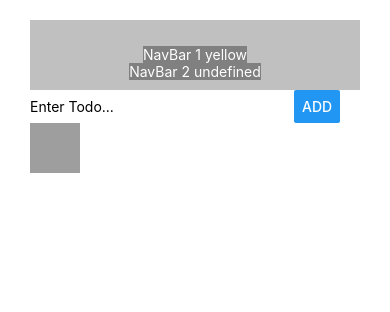
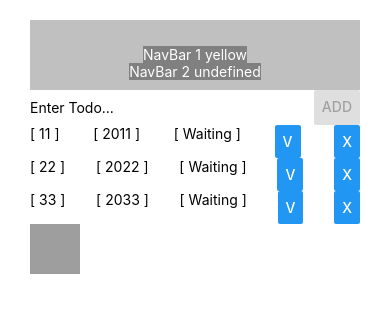
Before and after one commit to andypike7/react-native-sandbox, a React Native app: screen / in a window 390 px wide. Shown: the top 312 px of the page. Built offline with nearby package versions, Linux system fonts and the light colour scheme; grey boxes are pictures that could not be loaded.

Commit message:
Interactive add, Status and much more

```diff
--- a/src/AddItem.tsx
+++ b/src/AddItem.tsx
@@ -1,5 +1,5 @@
 import React, { useState } from 'react';
-import { View, StyleSheet, TextInput, Button } from 'react-native';
+import { View, StyleSheet, Text, TextInput, Button } from 'react-native';
 
 interface Props {
   onAdd: (name: string) => void,
@@ -26,6 +26,7 @@ export default function AddItem(props: Props) {
       />
       <Button
         title="Add"
+        disabled={value.trim() === ''}
         onPress={pressHandler}
       />
     </View>
@@ -34,9 +35,13 @@ export default function AddItem(props: Props) {
 
 const styles = StyleSheet.create({
   view: {
+    flex: 1,
     flexDirection: 'row',
+    justifyContent: 'space-between',
+    maxHeight: 35,
+    padding: '10px 0',
   },
   input: {
-    width: '80%',
+    width: 'calc(100% - 75px)',
   },
 });
--- a/src/App.tsx
+++ b/src/App.tsx
@@ -2,7 +2,7 @@ import React, { useState } from 'react';
 // import { StyleSheet, Text, View, FlatList, Image } from 'react-native';
 import { StyleSheet, Text, View, /*FlatList,*/ Image } from 'react-native';
 // import { TextInput } from 'react-native-gesture-handler';
-import axios from 'axios';
+// import axios from 'axios';
 import NavBar from './NavBar';
 import AddItem from './AddItem';
 import Item from './Item';
@@ -10,13 +10,20 @@ import Item from './Item';
 interface Todo {
   id: number,
   title: string,
+  state?: false | true, // false, true
 }
 
 export default function App() {
-  const [todos, setTodos] = useState<Todo[]>([]);
+  const [todos, setTodos] = useState<Todo[]>(
+    [
+      { id: 11, title: '2011' },
+      { id: 22, title: '2022' },
+      { id: 33, title: '2033' },
+    ]
+  );
 
   const addTodo = (title: string) => {
-    setTodos((state: any) => {
+    setTodos((state: Todo[]) => {
       return [
         ...state,
         {
@@ -27,12 +34,29 @@ export default function App() {
     });
   };
 
+  function findById(state: Todo[], id: number): number {
+    return state.findIndex((todo: Todo) => todo.id === id);
+  }
+
+  const doneTodo = (id: number) => {
+    setTodos((state: Todo[]) => {
+      let todoIndex = findById(state, id);
+
+      let newState = [...state];
+      newState[todoIndex].state = true;
+
+      return newState;
+    });
+  };
+
   const removeTodo = (id: number) => {
-    setTodos((state: any) => {
-      let foundTodo = state.find((todo: Todo) => todo.id === id);
-      console.log(`*** foundTodo:`, foundTodo);
+    setTodos((state: Todo[]) => {
+      let todoIndex = findById(state, id);
 
-      return state.splice(foundTodo.id, 1);
+      let newState = state.concat();
+      newState.splice(todoIndex, 1);
+
+      return newState;
     });
   };
 
@@ -47,6 +71,8 @@ export default function App() {
                 id={todo.id}
                 title={todo.title}
                 key={todo.id.toString()}
+                state={todo.state}
+                done={doneTodo}
                 remove={removeTodo}
               />
             );
--- a/src/Item.tsx
+++ b/src/Item.tsx
@@ -1,23 +1,36 @@
 import React from 'react';
-import { Button, Text } from 'react-native';
+import { Button, Text, View, StyleSheet } from 'react-native';
 
 interface ItemProps {
   id: number,
   title: string,
+  state?: false | true, // false, true
   remove: (id: number) => void,
+  done: (id: number) => void,
 }
 
 export default function Item(props: ItemProps) {
+  return (
+    <View style={styles.line}>
+      <Text>[ {props.id} ]</Text>
+      <Text>[ {props.title} ]</Text>
+      <Text>[ {props.state === true ? 'Done' : 'Waiting'} ]</Text>
+      <Button
+        title="V"
+        onPress={() => props.done(props.id)}
+      />
+      <Button
+        title="X"
+        onPress={() => props.remove(props.id)}
+      />
+    </View>
+  );
+}
 
-  function removeItem() {
-    props.remove(props.id)
+const styles = StyleSheet.create({
+  line: {
+    flex: 1,
+    flexDirection: 'row',
+    justifyContent: 'space-between',
   }
-
-  return <Text>
-    [ {props.title} / {props.id} ]
-    <Button
-      title="X"
-      onPress={removeItem}
-    />
-  </Text>;
-}
+});
```
